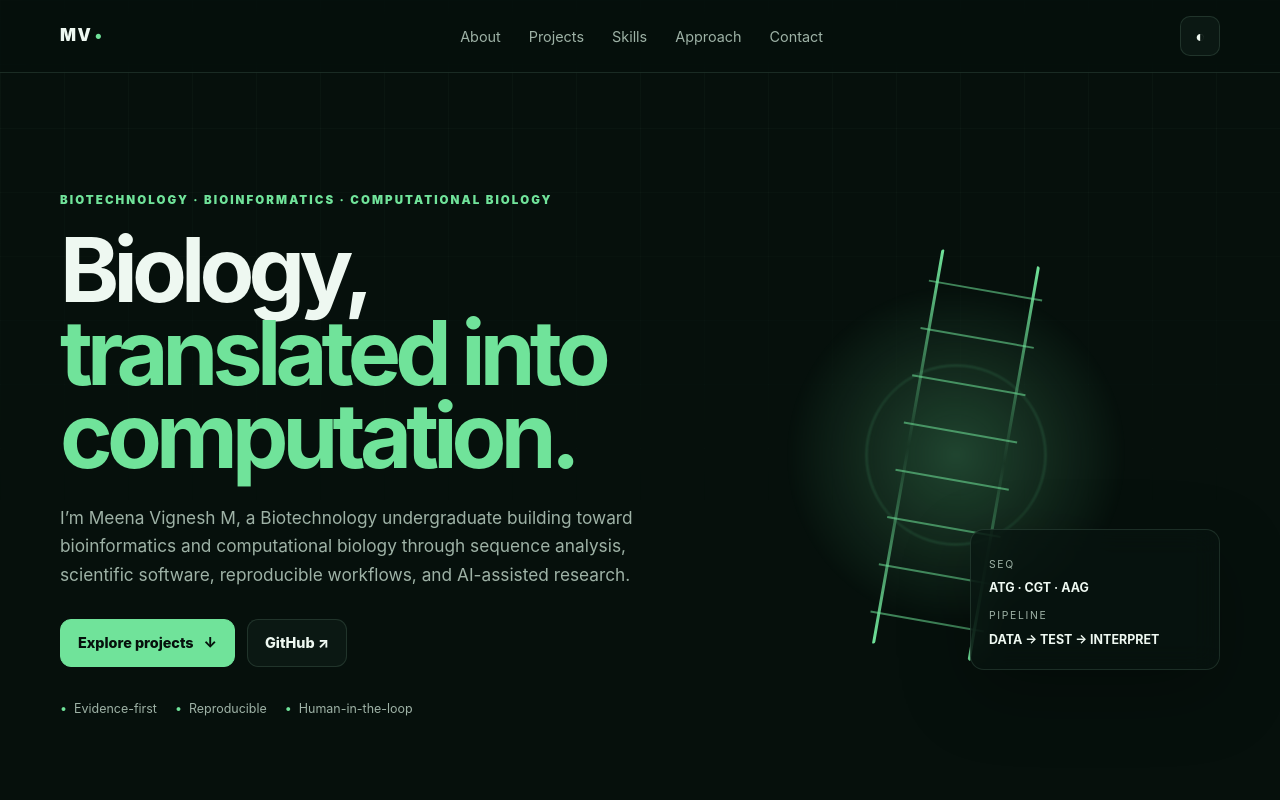
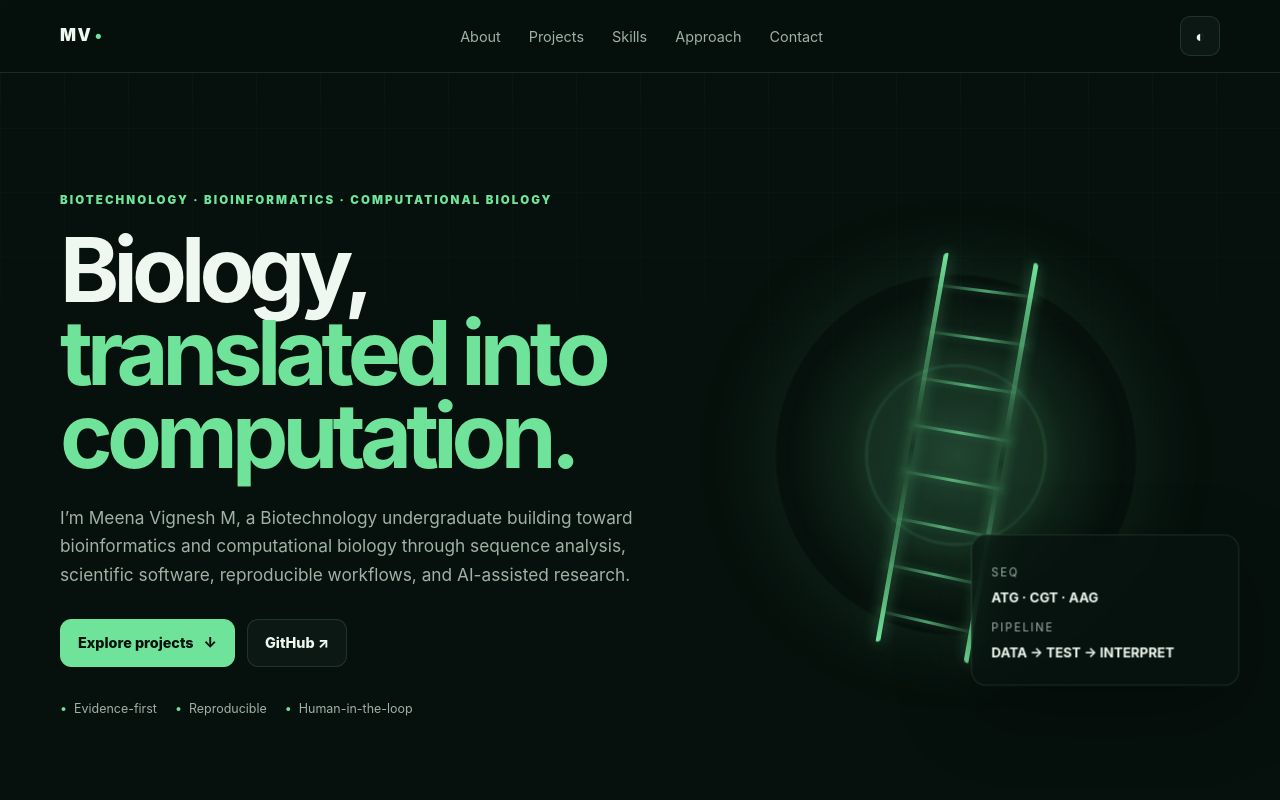
Before and after one commit to meenavignesh-svg/meenavignesh-svg, a plain HTML site: page portfolio/index.html in a window 1280 px wide. Shown: the top 800 px of the page. Drawn offline with nearby package versions, Linux system fonts and the light colour scheme.

Commit message:
Enhance portfolio with interactive 3D biotech motion

```diff
--- a/portfolio/style.css
+++ b/portfolio/style.css
@@ -19,9 +19,9 @@ button{font:inherit}
 .hero-lede{max-width:720px;color:var(--muted);font-size:1.08rem;margin-top:26px}
 .hero-actions{display:flex;gap:12px;flex-wrap:wrap;margin-top:30px}.button{display:inline-flex;align-items:center;gap:10px;border:1px solid var(--line);padding:11px 17px;border-radius:11px;font-weight:800;font-size:.9rem;transition:.2s ease}.button:hover{transform:translateY(-2px)}.button-primary{background:var(--green);color:#06100c;border-color:var(--green)}.button-ghost{background:var(--surface)}
 .hero-meta{display:flex;gap:18px;flex-wrap:wrap;margin-top:32px;color:var(--muted);font-size:.78rem}.hero-meta span:before{content:"•";color:var(--green);margin-right:7px}
-.hero-visual{min-height:540px;position:relative;display:grid;place-items:center}.orb{position:absolute;border-radius:50%;filter:blur(1px)}.orb-a{width:360px;height:360px;background:radial-gradient(circle,rgba(112,227,154,.25),transparent 67%)}.orb-b{width:180px;height:180px;border:1px solid rgba(112,227,154,.35)}
-.dna{height:400px;width:170px;position:relative;transform:rotate(10deg)}.dna:before,.dna:after{content:"";position:absolute;top:0;bottom:0;width:3px;background:linear-gradient(var(--green),transparent,var(--green));border-radius:99px}.dna:before{left:35px;transform:skewY(-20deg)}.dna:after{right:35px;transform:skewY(20deg)}.dna i{position:absolute;height:2px;width:115px;left:28px;background:var(--green);opacity:.55}.dna i:nth-child(1){top:8%}.dna i:nth-child(2){top:20%}.dna i:nth-child(3){top:32%}.dna i:nth-child(4){top:44%}.dna i:nth-child(5){top:56%}.dna i:nth-child(6){top:68%}.dna i:nth-child(7){top:80%}.dna i:nth-child(8){top:92%}
-.data-panel{position:absolute;right:0;bottom:55px;width:250px;padding:18px;background:rgba(7,19,15,.75);border:1px solid var(--line);border-radius:14px;box-shadow:var(--shadow);backdrop-filter:blur(14px)}[data-theme="light"] .data-panel{background:rgba(255,255,255,.78)}.data-panel span{display:block;color:var(--muted);font-size:.65rem;letter-spacing:.16em;margin-top:8px}.data-panel b{font-size:.78rem}
+.hero-visual{min-height:540px;position:relative;display:grid;place-items:center;perspective:1100px;transform-style:preserve-3d}.orb{position:absolute;border-radius:50%;filter:blur(1px);transform-style:preserve-3d;will-change:transform}.orb-a{width:360px;height:360px;background:radial-gradient(circle,rgba(112,227,154,.25),transparent 67%);box-shadow:0 0 90px rgba(112,227,154,.12);animation:orbPulse 6s ease-in-out infinite}.orb-b{width:180px;height:180px;border:1px solid rgba(112,227,154,.35);box-shadow:inset 0 0 40px rgba(112,227,154,.08),0 0 35px rgba(112,227,154,.08);animation:orbRotate 14s linear infinite}
+.dna{height:400px;width:170px;position:relative;transform:rotate(10deg) rotateY(-18deg);transform-style:preserve-3d;will-change:transform;filter:drop-shadow(0 0 18px rgba(112,227,154,.12))}.dna:before,.dna:after{content:"";position:absolute;top:0;bottom:0;width:5px;background:linear-gradient(var(--green),transparent,var(--green));border-radius:99px;box-shadow:0 0 14px rgba(112,227,154,.45);transform-style:preserve-3d}.dna:before{left:35px;transform:skewY(-20deg)}.dna:after{right:35px;transform:skewY(20deg)}.dna i{position:absolute;height:3px;width:115px;left:28px;background:linear-gradient(90deg,transparent,var(--green),transparent);opacity:.7;box-shadow:0 0 9px rgba(112,227,154,.35);transform:translateZ(0);transform-origin:center;animation:dnaPulse 2.8s ease-in-out infinite}.dna i:nth-child(1){top:8%}.dna i:nth-child(2){top:20%}.dna i:nth-child(3){top:32%}.dna i:nth-child(4){top:44%}.dna i:nth-child(5){top:56%}.dna i:nth-child(6){top:68%}.dna i:nth-child(7){top:80%}.dna i:nth-child(8){top:92%}
+.data-panel{position:absolute;right:0;bottom:55px;transform:translateZ(75px);width:250px;padding:18px;background:rgba(7,19,15,.75);border:1px solid var(--line);border-radius:14px;box-shadow:var(--shadow);backdrop-filter:blur(14px)}[data-theme="light"] .data-panel{background:rgba(255,255,255,.78)}.data-panel span{display:block;color:var(--muted);font-size:.65rem;letter-spacing:.16em;margin-top:8px}.data-panel b{font-size:.78rem}
 .section{padding-block:120px}.section-heading{max-width:850px;margin-bottom:45px}.section-heading h2{font-size:clamp(2.2rem,5vw,4.5rem);line-height:1;letter-spacing:-.045em}.about-grid{display:grid;grid-template-columns:1fr 1fr;gap:70px}.lead{font-size:clamp(1.4rem,2.6vw,2.2rem);line-height:1.2}.prose{color:var(--muted);max-width:600px}.prose p+p{margin-top:18px}.prose strong{color:var(--text)}
 .project-grid{display:grid;grid-template-columns:repeat(2,1fr);gap:16px}.project-card{padding:28px;background:linear-gradient(145deg,var(--surface),var(--surface-2));border:1px solid var(--line);border-radius:18px;min-height:260px;transition:transform .25s,border-color .25s,box-shadow .25s}.project-card:hover{transform:translateY(-6px);border-color:rgba(112,227,154,.45);box-shadow:var(--shadow)}.project-card.featured{grid-column:span 2;min-height:300px;background:linear-gradient(145deg,rgba(21,87,55,.5),var(--surface))}
 .project-top{display:flex;justify-content:space-between;gap:10px;color:var(--muted);font-size:.68rem;font-weight:900;letter-spacing:.12em}.status{color:var(--green)}.project-card h3{font-size:1.8rem;margin:42px 0 8px;letter-spacing:-.03em}.project-card p{color:var(--muted);max-width:620px}.tags{display:flex;flex-wrap:wrap;gap:7px;margin:20px 0}.tags span{padding:5px 9px;border:1px solid var(--line);border-radius:999px;color:var(--muted);font-size:.7rem}.project-card>a{display:inline-block;color:var(--green);font-weight:800;font-size:.82rem;margin-right:18px;margin-top:5px}
@@ -32,3 +32,4 @@ button{font:inherit}
 @media(max-width:800px){.nav-menu{position:absolute;top:72px;right:20px;left:20px;display:none;flex-direction:column;padding:18px;background:var(--surface);border:1px solid var(--line);border-radius:14px}.nav-menu.open{display:flex}.nav-toggle{display:block}.hero{grid-template-columns:1fr;min-height:auto;padding-top:140px}.hero-visual{min-height:390px}.about-grid,.project-grid,.skill-grid{grid-template-columns:1fr}.project-card.featured{grid-column:auto}.footer{flex-direction:column}.data-panel{right:10px}}
 @media(max-width:520px){.container{width:min(100% - 28px,1160px)}.hero h1{font-size:3.2rem}.section{padding-block:85px}.hero-visual{min-height:320px}.dna{transform:scale(.78) rotate(10deg)}.contact-card{padding:30px}.pipeline i{display:none}.hero-meta{gap:10px}}
 @media(prefers-reduced-motion:reduce){html{scroll-behavior:auto}*,*:before,*:after{animation-duration:.01ms!important;animation-iteration-count:1!important;transition-duration:.01ms!important}}
+\n@keyframes orbPulse{0%,100%{transform:scale(1) translateZ(-30px)}50%{transform:scale(1.08) translateZ(0)}}\n@keyframes orbRotate{from{transform:rotateZ(0deg) rotateY(0deg)}to{transform:rotateZ(360deg) rotateY(360deg)}}\n@keyframes dnaPulse{0%,100%{transform:scaleX(.72) translateZ(0);opacity:.45}50%{transform:scaleX(1.05) translateZ(16px);opacity:.9}}\n.hero-visual:after{content:"";position:absolute;width:460px;height:460px;border:1px solid var(--line);border-radius:50%;transform:rotateX(68deg) rotateZ(-18deg) translateZ(-90px);box-shadow:0 0 70px rgba(112,227,154,.05);pointer-events:none}\n.project-card,.skill-grid article,.pipeline div,.contact-card{transform-style:preserve-3d;will-change:transform}\n.project-card:after{content:"";position:absolute;inset:1px;border-radius:inherit;background:linear-gradient(120deg,transparent 25%,rgba(255,255,255,.07),transparent 55%);opacity:0;transition:opacity .35s;pointer-events:none}\n.project-card{position:relative;overflow:hidden}\n.project-card:hover:after{opacity:1}\n@media(prefers-reduced-motion:reduce){.orb-a,.orb-b,.dna i{animation:none!important}.hero-visual:after{display:none}}
```
